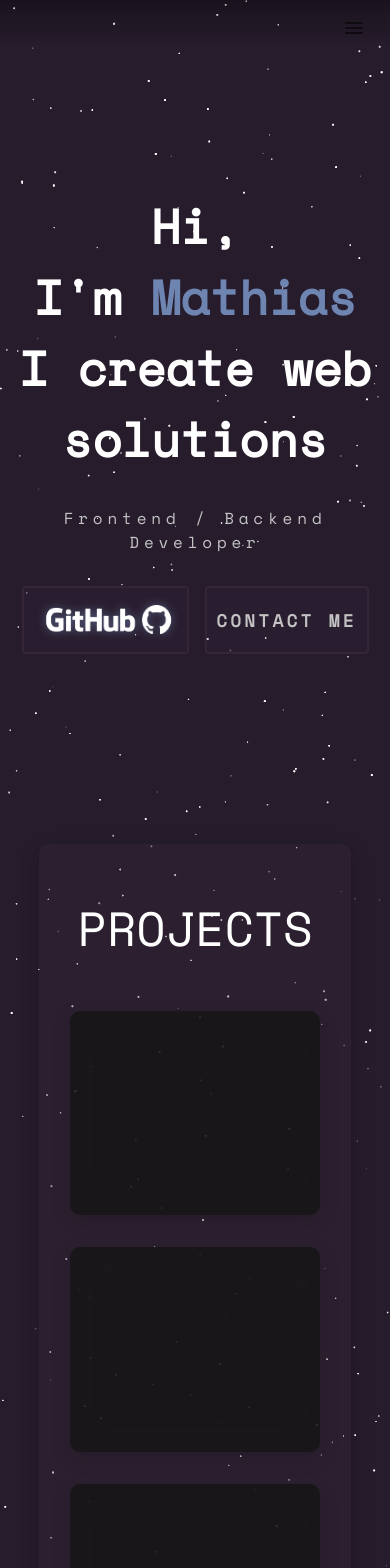
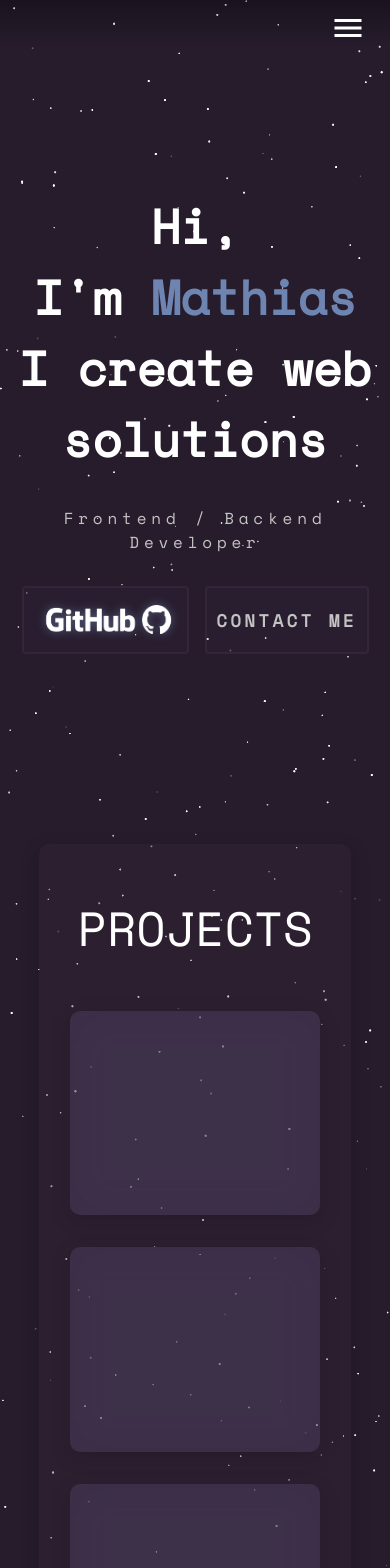
Before and after one commit to MSkauen/Portfolio, a React app: page / in a window 390 px wide. Shown: the top 1568 px of the page. Built offline with nearby package versions, Linux system fonts and the light colour scheme; the HTML template or start-up script is replaced by a standard one.

Commit message:
CSS styling

```diff
--- a/src/shared/css/App.css
+++ b/src/shared/css/App.css
@@ -23,6 +23,8 @@ h3 {
     font-size: 1.3em;
 }
 #tsparticles {
+    pointer-events: none;
+    -webkit-user-select: none;
     height: 300%;
     position: absolute;
     top: 0;
@@ -95,7 +97,7 @@ h3 {
     box-shadow: 0px 6px 18px 3px rgba(0,0,0,0.12);
     transition: 0.16s ease-in-out;
 
-    background-color: #141414cc;
+    background: rgba(92, 82, 127, 0.3);
     backdrop-filter: blur( 20px );
     -webkit-backdrop-filter: blur( 20px );
     border-radius: 10px;
@@ -179,6 +181,11 @@ height: auto;
     h2 {
         margin: 2em 0.3em;
     }
+    #toolbar svg {
+        width: 1.5em;
+        height: 1.5em;
+        color: #ffffff;
+    }
     .hero-card h1 {
         letter-spacing: normal;
         margin: 1em;
```
